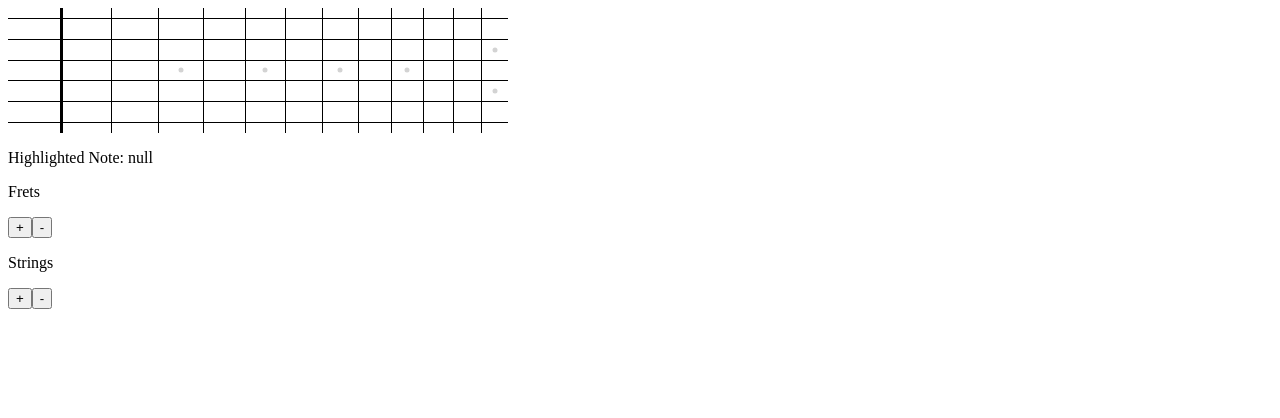
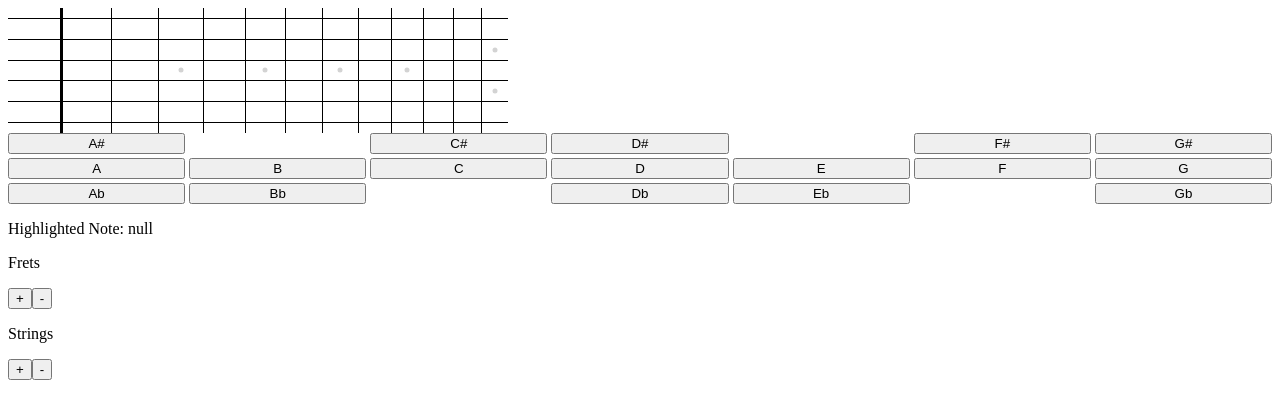
Before and after one commit to landrygeiger/fretify, a React (Vite) app: page / in a window 1280 px wide. Shown: the top 418 px of the page. Built offline with nearby package versions, Linux system fonts and the light colour scheme.

Commit message:
Create initial note input

```diff
--- a/src/App.tsx
+++ b/src/App.tsx
@@ -1,5 +1,6 @@
 import { useState } from 'react';
 import Fretboard from './components/Fretboard/Fretboard';
+import NoteInput from './components/NoteInput/NoteInput';
 
 const App = () => {
   const [numFrets, setNumFrets] = useState(12);
@@ -16,8 +17,9 @@ const App = () => {
         numStrings={numStrings}
         canClickNotes
         highlightedNote={highlightedNote}
-        onClick={(fret, string) => setHighlightedNote({ string, fret })}
+        onClick={(string, fret) => setHighlightedNote({ string, fret })}
       />
+      <NoteInput onClick={console.log} />
       <p>Highlighted Note: {JSON.stringify(highlightedNote)}</p>
       <div>
         <p>Frets</p>
--- /dev/null
+++ b/src/components/NoteInput/NoteButton.tsx
@@ -0,0 +1,16 @@
+import { FC } from 'react';
+import * as Note from '../../types/note';
+
+type Props = {
+  note: Note.Note;
+  onClick: (note: Note.Note) => unknown;
+};
+
+const NoteButton: FC<Props> = ({ note, onClick }) => {
+  const handleClick = () => {
+    onClick(note);
+  };
+  return <button onClick={handleClick}>{Note.toString(note)}</button>;
+};
+
+export default NoteButton;
--- /dev/null
+++ b/src/components/NoteInput/NoteInput.tsx
@@ -0,0 +1,44 @@
+import { FC } from 'react';
+import * as Note from '../../types/note';
+import NoteButton from './NoteButton';
+
+type Props = {
+  noteBases?: Note.Base[];
+  showRareEnharmonics?: boolean;
+  onClick?: (note: Note.Note) => unknown;
+};
+
+const NoteInput: FC<Props> = ({
+  noteBases = Note.bases,
+  showRareEnharmonics = false,
+  onClick = () => {},
+}) => {
+  const notes: Note.Note[] = [
+    ...noteBases.map((base) => ({ base, modifier: '#' as const })),
+    ...noteBases.map((base) => ({ base, modifier: null })),
+    ...noteBases.map((base) => ({ base, modifier: 'b' as const })),
+  ];
+
+  const isButtonVisible = (note: Note.Note) =>
+    showRareEnharmonics || !Note.isRareEnharmonic(note);
+
+  return (
+    <div
+      style={{
+        display: 'grid',
+        gridTemplateColumns: `repeat(${noteBases.length}, 1fr)`,
+        gap: '4px',
+      }}
+    >
+      {notes.map((note) =>
+        isButtonVisible(note) ? (
+          <NoteButton note={note} onClick={onClick} />
+        ) : (
+          <div />
+        )
+      )}
+    </div>
+  );
+};
+
+export default NoteInput;
--- a/src/contexts/FretboardContext.tsx
+++ b/src/contexts/FretboardContext.tsx
@@ -8,7 +8,7 @@ export type FretboardContextValue = {
   inlayColor: string;
   relativeFretDistances: number[];
   canClickNotes: boolean;
-  onClick: (fretNum: number, stringNum: number) => unknown;
+  onClick: (stringNum: number, fretNum: number) => unknown;
   noteButtonDiameter: number;
   noteButtonHoverColor: string;
   noteButtonColor: string;
--- /dev/null
+++ b/src/types/note.ts
@@ -0,0 +1,22 @@
+export const bases = ['A', 'B', 'C', 'D', 'E', 'F', 'G'] as const;
+export type Base = (typeof bases)[number];
+
+export type Note = {
+  base: Base;
+  modifier: 'bb' | 'b' | '#' | '##' | null;
+};
+
+export const rareEnharmonics: Note[] = [
+  { base: 'B', modifier: '#' },
+  { base: 'C', modifier: 'b' },
+  { base: 'E', modifier: '#' },
+  { base: 'F', modifier: 'b' },
+];
+
+export const isEqual = (n1: Note, n2: Note) =>
+  n1.modifier === n2.modifier && n1.base === n2.base;
+
+export const isRareEnharmonic = (n: Note) =>
+  rareEnharmonics.filter((n2) => isEqual(n, n2)).length !== 0;
+
+export const toString = (n: Note) => `${n.base}${n.modifier ?? ''}`;
```
